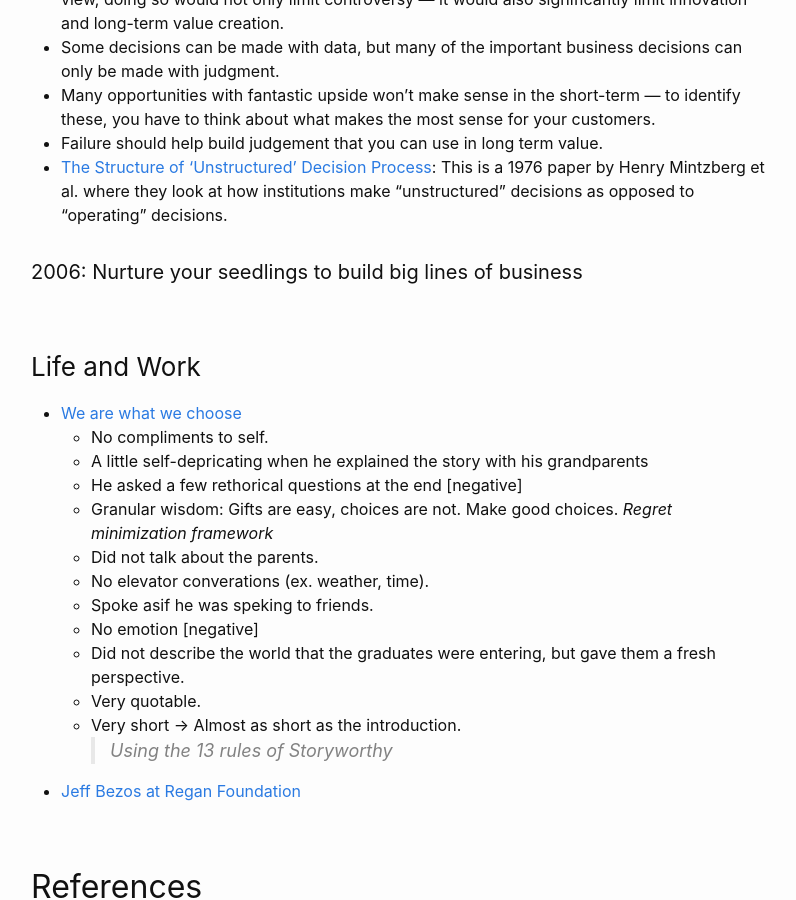
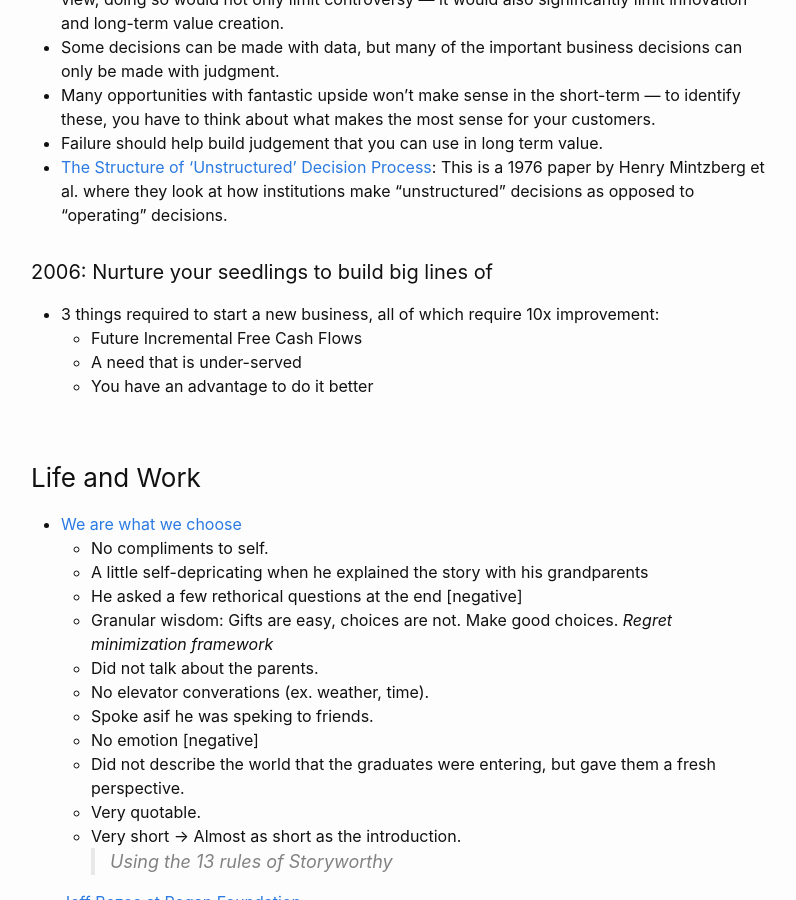
Before and after one commit to jovsa/jovsa.github.io, a Jekyll site: the page built from _posts/2020-02-20-notes-jeff-bezos.md, in a window 1280 px wide and 900 px high, scrolled down 2824 px. Shown: the whole window, without its empty margins (239-1035 px from the left). Built offline with Jekyll 4.4.1, drawn with Linux system fonts in a browser that asks for light colours; some of the changed text lies outside the part shown.

Commit message:
bezos notes

```diff
--- a/_posts/2020-02-20-notes-jeff-bezos.md
+++ b/_posts/2020-02-20-notes-jeff-bezos.md
@@ -86,10 +86,12 @@ author:
 * Failure should help build judgement that you can use in long term value.
 * [The Structure of 'Unstructured' Decision Process](https://pdfs.semanticscholar.org/699d/a9ee4cc772e8f8a8a273d40b56301487a560.pdf?_ga=2.264513292.2065806509.1615079967-1910542862.1615079967): This is a 1976 paper by Henry Mintzberg et al. where they look at how institutions make "unstructured" decisions as opposed to "operating" decisions.
 
-#### 2006: Nurture your seedlings to build big lines of business
+#### 2006: Nurture your seedlings to build big lines of
 
-
-
+* 3 things required to start a new business, all of which require 10x improvement:
+  * Future Incremental Free Cash Flows
+  * A need that is under-served
+  * You have an advantage to do it better
 
 
 ### Life and Work
```
Also changed, not shown: other parts of _posts/2020-02-20-notes-jeff-bezos.md (+1 -1 lines).
